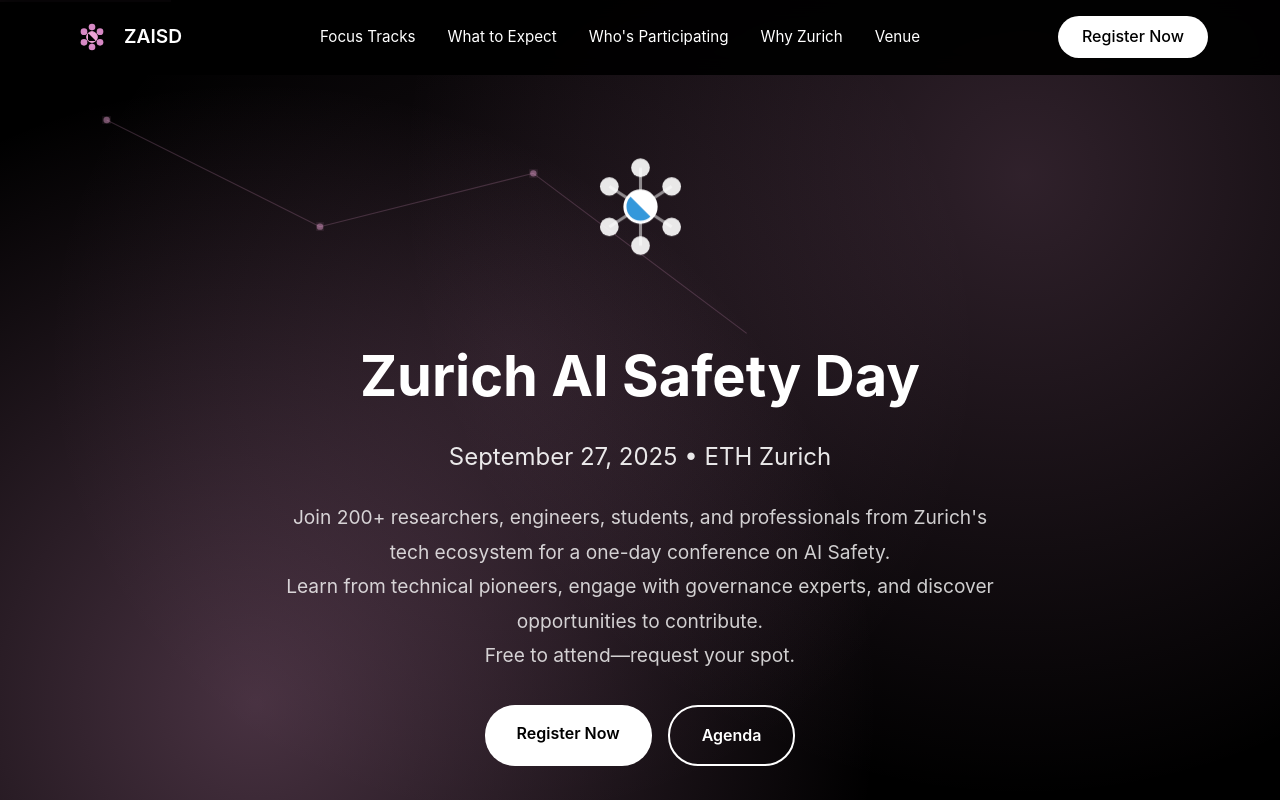
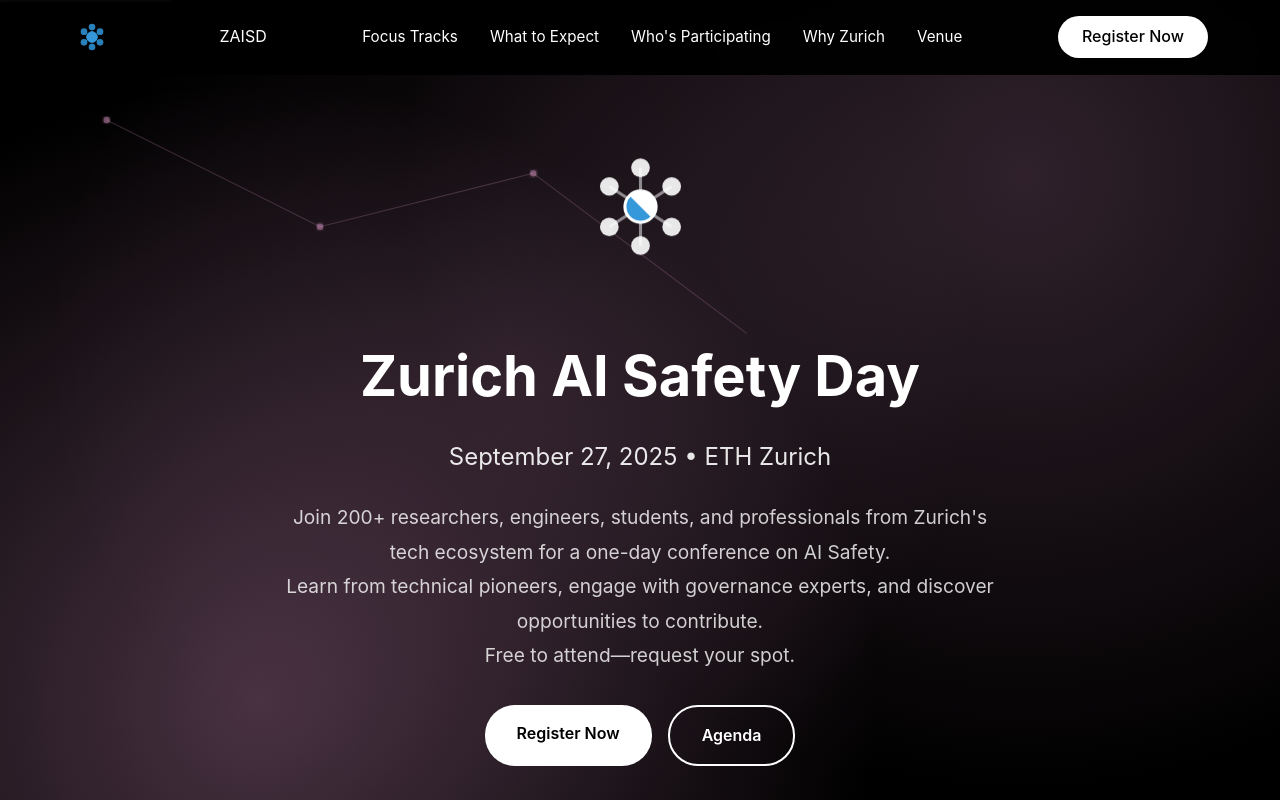
Before and after one commit to zurich-ai-safety/zurich-ai-safety-day, a plain HTML site: page index.html in a window 1280 px wide. Shown: the top 800 px of the page. Drawn offline with Linux system fonts and the light colour scheme.

Commit message:
Adjust design

```diff
--- a/index.html
+++ b/index.html
@@ -675,29 +675,31 @@ div.participant-logo {
 
     <nav id="navbar" role="navigation" aria-label="Main navigation">
         <div class="nav-container">
-            <a href="/" class="logo-nav" aria-label="Zurich AI Safety Day Home">
-                <svg class="logo-svg" viewBox="0 0 60 60" role="img" aria-labelledby="logo-title">
+            <svg class="logo-svg" viewBox="0 0 60 60" role="img" aria-labelledby="logo-title">
                     <title id="logo-title">Zurich AI Safety Day Logo</title>
-                    <circle cx="30" cy="30" r="8" fill="#eea4d7"/>
-                    <circle cx="30" cy="15" r="5" fill="#d688c4"/>
-                    <circle cx="42" cy="22" r="5" fill="#d688c4"/>
-                    <circle cx="42" cy="38" r="5" fill="#d688c4"/>
-                    <circle cx="30" cy="45" r="5" fill="#d688c4"/>
-                    <circle cx="18" cy="38" r="5" fill="#d688c4"/>
-                    <circle cx="18" cy="22" r="5" fill="#d688c4"/>
-                    <line x1="30" y1="30" x2="30" y2="15" stroke="#eea4d7" stroke-width="1.5" opacity="0.3"/>
-                    <line x1="30" y1="30" x2="42" y2="22" stroke="#eea4d7" stroke-width="1.5" opacity="0.3"/>
-                    <line x1="30" y1="30" x2="42" y2="38" stroke="#eea4d7" stroke-width="1.5" opacity="0.3"/>
-                    <line x1="30" y1="30" x2="30" y2="45" stroke="#eea4d7" stroke-width="1.5" opacity="0.3"/>
-                    <line x1="30" y1="30" x2="18" y2="38" stroke="#eea4d7" stroke-width="1.5" opacity="0.3"/>
-                    <line x1="30" y1="30" x2="18" y2="22" stroke="#eea4d7" stroke-width="1.5" opacity="0.3"/>
+                    <!-- Mini version of the logo WITHOUT outer connections -->
+                    <circle cx="30" cy="30" r="8" fill="#3498DB"/>
+                    <circle cx="30" cy="15" r="5" fill="#2980B9"/>
+                    <circle cx="42" cy="22" r="5" fill="#2980B9"/>
+                    <circle cx="42" cy="38" r="5" fill="#2980B9"/>
+                    <circle cx="30" cy="45" r="5" fill="#2980B9"/>
+                    <circle cx="18" cy="38" r="5" fill="#2980B9"/>
+                    <circle cx="18" cy="22" r="5" fill="#2980B9"/>
+                    <!-- Inner connections to center only -->
+                    <line x1="30" y1="30" x2="30" y2="15" stroke="#3498DB" stroke-width="1.5" opacity="0.3"/>
+                    <line x1="30" y1="30" x2="42" y2="22" stroke="#3498DB" stroke-width="1.5" opacity="0.3"/>
+                    <line x1="30" y1="30" x2="42" y2="38" stroke="#3498DB" stroke-width="1.5" opacity="0.3"/>
+                    <line x1="30" y1="30" x2="30" y2="45" stroke="#3498DB" stroke-width="1.5" opacity="0.3"/>
+                    <line x1="30" y1="30" x2="18" y2="38" stroke="#3498DB" stroke-width="1.5" opacity="0.3"/>
+                    <line x1="30" y1="30" x2="18" y2="22" stroke="#3498DB" stroke-width="1.5" opacity="0.3"/>
+                    <!-- Zurich flag in center -->
                     <clipPath id="centerMini">
                         <circle cx="30" cy="30" r="8"/>
                     </clipPath>
                     <g clip-path="url(#centerMini)">
-                        <path d="M 24 24 L 36 36 L 24 36 Z" fill="#000000"/>
+                        <path d="M 24 24 L 36 36 L 24 36 Z" fill="#3498DB"/>
                     </g>
-                    <circle cx="30" cy="30" r="8" fill="none" stroke="#eea4d7" stroke-width="1.5"/>
+                    <circle cx="30" cy="30" r="8" fill="none" stroke="#3498DB" stroke-width="1.5"/>
                 </svg>
                 <span>ZAISD</span>
             </a>
```
